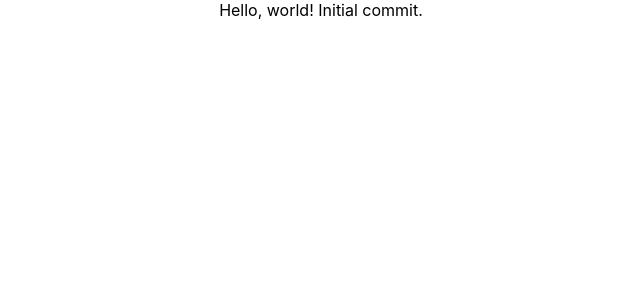
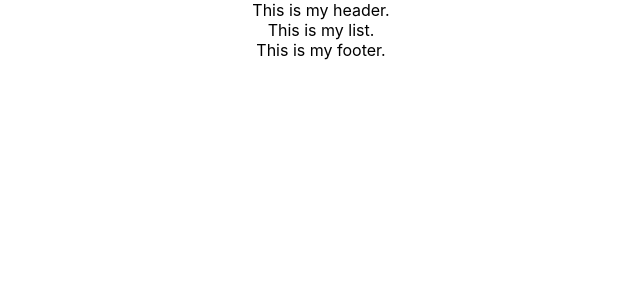
Before and after one commit to bdavs3/react-to-do-list, a React (Create React App) app: page / in a window 1280 px wide. Shown: the top 300 px of the page, without its empty margins (319-959 px from the left). Built offline with nearby package versions, Linux system fonts and the light colour scheme.

Commit message:
Created file structure and basic components for the app. - Slight updates to README - File structure intialized by creating a 'components' folder to hold the contents of the app - Added a header, list, and footer, all of which will comprise the entire to-do list

```diff
--- a/src/App.js
+++ b/src/App.js
@@ -1,8 +1,18 @@
 import React from "react";
 import "./App.scss";
 
+import Header from "./components/header";
+import List from "./components/list";
+import Footer from "./components/footer";
+
 function App() {
-  return <div className="App">Hello, world! Initial commit.</div>;
+  return (
+    <div>
+      <Header />
+      <List />
+      <Footer />
+    </div>
+  );
 }
 
 export default App;
--- a/src/App.scss
+++ b/src/App.scss
@@ -1,3 +1,13 @@
-.App {
-  text-align: center;
+$text-alignment: center;
+
+.header {
+  text-align: $text-alignment;
 }
+
+.list {
+  @extend .header;
+}
+
+.footer {
+  @extend .header;
+}
--- /dev/null
+++ b/src/components/footer.js
@@ -0,0 +1,9 @@
+import React from "react";
+
+class Footer extends React.Component {
+  render() {
+    return <div className="footer">This is my footer.</div>;
+  }
+}
+
+export default Footer;
--- /dev/null
+++ b/src/components/header.js
@@ -0,0 +1,9 @@
+import React from "react";
+
+class Header extends React.Component {
+  render() {
+    return <div className="header">This is my header.</div>;
+  }
+}
+
+export default Header;
--- /dev/null
+++ b/src/components/list.js
@@ -0,0 +1,9 @@
+import React from "react";
+
+class List extends React.Component {
+  render() {
+    return <div className="list">This is my list.</div>;
+  }
+}
+
+export default List;
```
Also changed, not shown: 1 other file (tests, documents, lock files or other folders).
